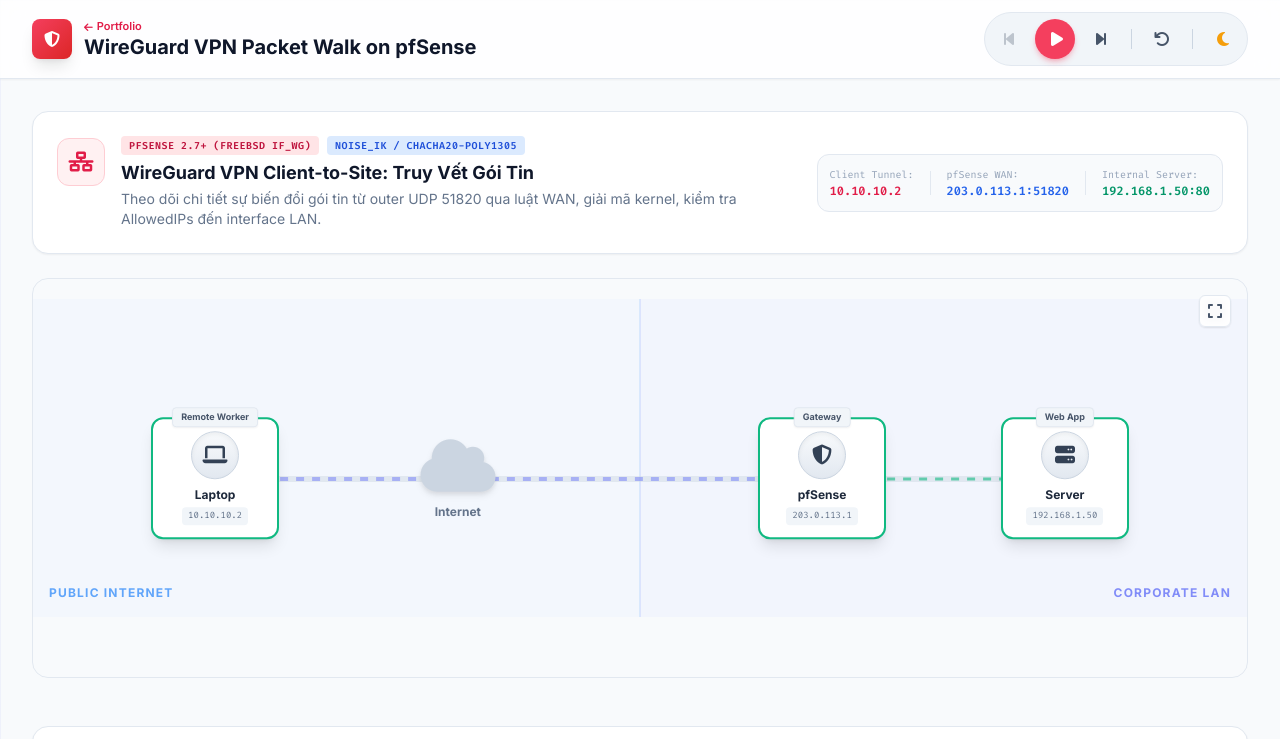
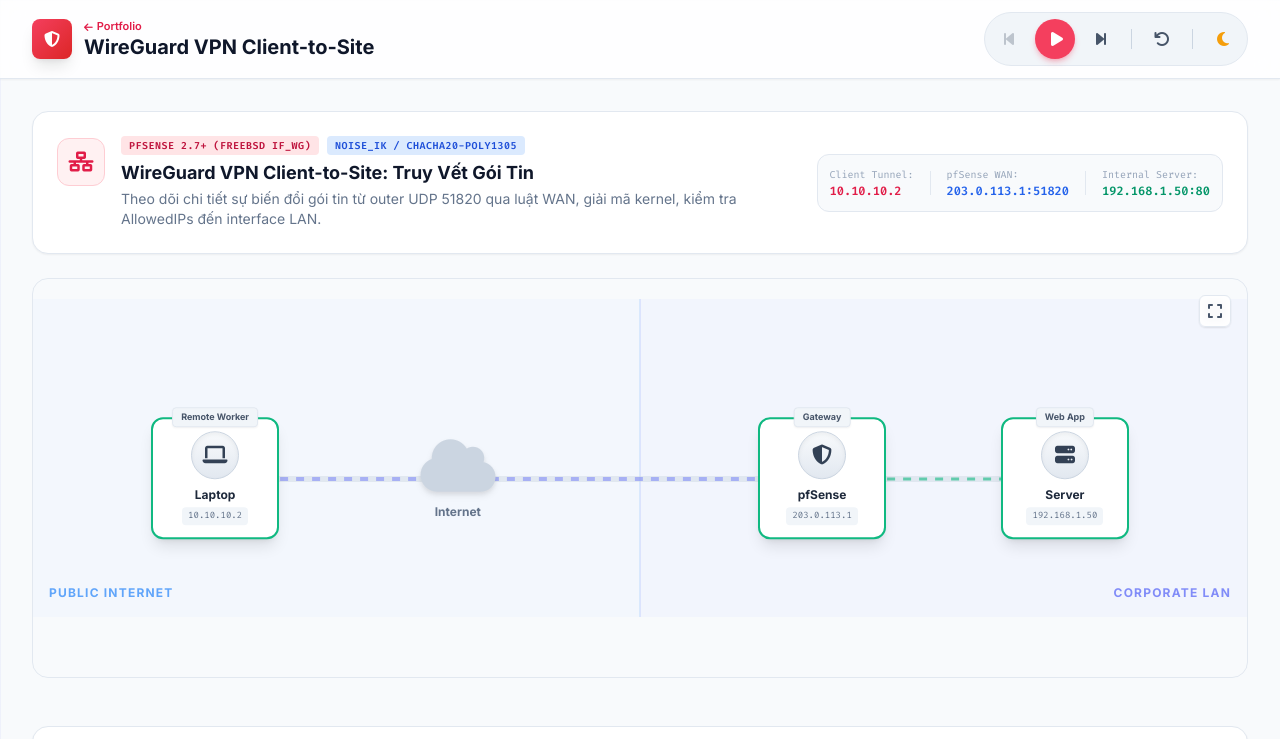
Before and after one commit to duc-mt/networking-lab, a website: page projects/packet-walk/wireguard-pfsense-walk.html in a window 1280 px wide. Shown: the top 739 px of the page. Drawn offline with nearby package versions, Linux system fonts and the light colour scheme.

Commit message:
fix: update header H1 title to WireGuard VPN Client-to-Site

```diff
--- a/projects/packet-walk/wireguard-pfsense-walk.html
+++ b/projects/packet-walk/wireguard-pfsense-walk.html
@@ -46,7 +46,7 @@
                 <a href="../../index.html" class="text-[11px] font-semibold text-rose-600 dark:text-rose-400 hover:underline flex items-center gap-1">
                     <i class="fas fa-arrow-left text-[10px]"></i> Portfolio
                 </a>
-                <h1 class="text-xl font-bold text-slate-900 dark:text-white leading-tight">WireGuard VPN Packet Walk on pfSense</h1>
+                <h1 class="text-xl font-bold text-slate-900 dark:text-white leading-tight">WireGuard VPN Client-to-Site</h1>
             </div>
         </div>
         <div class="flex items-center gap-2 bg-slate-100 dark:bg-slate-800 p-1.5 rounded-full border border-slate-200 dark:border-slate-700">
```
